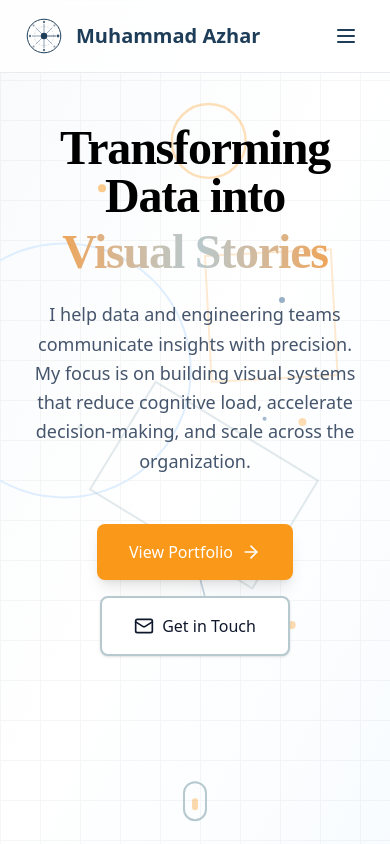
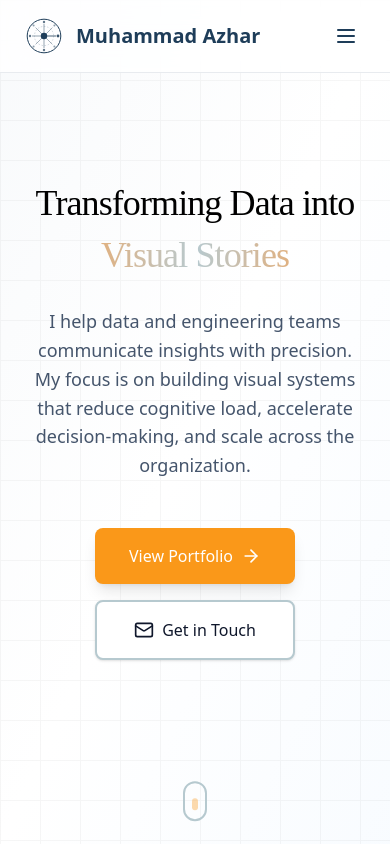
Before and after one commit to imagineazhar/imagineazhar.github.io, a React (Vite) app: page / in a window 390 px wide. Shown: the top 844 px of the page. Built offline with nearby package versions, Linux system fonts and the light colour scheme; a web font is replaced by a local one.

Commit message:
Update files from Figma Make

```diff
--- a/src/app/components/AboutSection.tsx
+++ b/src/app/components/AboutSection.tsx
@@ -29,13 +29,13 @@ export function AboutSection() {
       <div className="max-w-6xl mx-auto px-6">
         {/* Section Header */}
         <div className="max-w-3xl mb-16">
-          <h2 className="text-4xl md:text-5xl mb-6">About</h2>
-          <p className="text-lg text-slate-600 leading-relaxed mb-4">
+          <h2 className="text-3xl sm:text-4xl md:text-5xl mb-6 font-medium leading-[1.2]">About</h2>
+          <p className="text-lg text-slate-600 leading-[1.6] mb-6">
             I'm a data visualization consultant with a passion for transforming complex information
             into clear, compelling visual narratives. With 5+ years of experience,
             I help organizations make better decisions through smart design and clear analysis.
           </p>
-          <p className="text-lg text-slate-600 leading-relaxed">
+          <p className="text-lg text-slate-600 leading-[1.6]">
             My approach combines deep technical expertise with a human-centered design philosophy,
             ensuring every visualization not only looks beautiful but serves a genuine purpose in
             driving understanding and action.
@@ -52,8 +52,8 @@ export function AboutSection() {
               <div className="w-12 h-12 bg-[#DEEEFE] rounded-lg flex items-center justify-center mb-4 group-hover:bg-[#FA9819] transition-colors duration-300">
                 <item.icon className="w-6 h-6 text-[#1E3D59] group-hover:text-white transition-colors duration-300" />
               </div>
-              <h3 className="text-lg mb-2">{item.title}</h3>
-              <p className="text-sm text-slate-600 leading-relaxed">{item.description}</p>
+              <h3 className="text-lg font-medium mb-2 leading-[1.3]">{item.title}</h3>
+              <p className="text-sm text-slate-600 leading-[1.5]">{item.description}</p>
             </div>
           ))}
         </div>
--- a/src/app/components/HeroSection.tsx
+++ b/src/app/components/HeroSection.tsx
@@ -26,205 +26,24 @@ export function HeroSection() {
         }} />
       </motion.div>
 
-      {/* Floating Geometric Shapes */}
-      <div className="absolute inset-0 overflow-hidden pointer-events-none">
-        {/* Large Circle */}
-        <motion.div
-          className="absolute top-1/4 -left-20 w-64 h-64 border-2 border-[#DEEEFE] rounded-full"
-          animate={{
-            y: [0, 40, 0],
-            x: [0, 20, 0],
-            rotate: [0, 90, 0],
-          }}
-          transition={{
-            duration: 20,
-            repeat: Infinity,
-            ease: "easeInOut"
-          }}
-        />
-
-        {/* Medium Square */}
-        <motion.div
-          className="absolute top-1/3 right-10 w-32 h-32 border-2 border-[#FA9819]/20"
-          animate={{
-            y: [0, -30, 0],
-            x: [0, -15, 0],
-            rotate: [0, 180, 0],
-          }}
-          transition={{
-            duration: 15,
-            repeat: Infinity,
-            ease: "easeInOut"
-          }}
-        />
-
-        {/* Small Triangle */}
-        <motion.div
-          className="absolute bottom-1/4 left-1/4 w-24 h-24 border-2 border-[#48749E]/30"
-          style={{
-            clipPath: 'polygon(50% 0%, 0% 100%, 100% 100%)'
-          }}
-          animate={{
-            y: [0, 25, 0],
-            x: [0, 15, 0],
-            rotate: [0, -120, 0],
-          }}
-          transition={{
-            duration: 18,
-            repeat: Infinity,
-            ease: "easeInOut"
-          }}
-        />
-
-        {/* Rectangle */}
-        <motion.div
-          className="absolute bottom-1/3 right-1/4 w-48 h-32 border-2 border-[#B6C9CF]/40"
-          animate={{
-            y: [0, -20, 0],
-            x: [0, 10, 0],
-            rotate: [0, 45, 0],
-          }}
-          transition={{
-            duration: 22,
-            repeat: Infinity,
-            ease: "easeInOut"
-          }}
-        />
-
-        {/* Small Circle Top Right */}
-        <motion.div
-          className="absolute top-20 right-1/3 w-16 h-16 border-2 border-[#FA9819]/30 rounded-full"
-          animate={{
-            y: [0, 30, 0],
-            x: [0, -20, 0],
-            scale: [1, 1.2, 1],
-          }}
-          transition={{
-            duration: 12,
-            repeat: Infinity,
-            ease: "easeInOut"
-          }}
-        />
-      </div>
-
-      {/* Floating Data Points with Motion */}
-      <div className="absolute inset-0 overflow-hidden pointer-events-none">
-        <motion.div
-          className="absolute top-1/4 left-1/4 w-2 h-2 bg-[#FA9819] rounded-full opacity-30"
-          animate={{
-            y: [0, -40, 0],
-            opacity: [0.3, 0.6, 0.3],
-          }}
-          transition={{
-            duration: 4,
-            repeat: Infinity,
-            ease: "easeInOut"
-          }}
-        />
-        <motion.div
-          className="absolute top-1/3 right-1/4 w-1.5 h-1.5 bg-[#48749E] rounded-full opacity-40"
-          animate={{
-            y: [0, 30, 0],
-            x: [0, -15, 0],
-            opacity: [0.4, 0.7, 0.4],
-          }}
-          transition={{
-            duration: 5,
-            repeat: Infinity,
-            ease: "easeInOut",
-            delay: 0.5
-          }}
-        />
-        <motion.div
-          className="absolute bottom-1/3 left-1/3 w-2.5 h-2.5 bg-[#FA9819] rounded-full opacity-25"
-          animate={{
-            y: [0, 35, 0],
-            opacity: [0.25, 0.55, 0.25],
-          }}
-          transition={{
-            duration: 6,
-            repeat: Infinity,
-            ease: "easeInOut",
-            delay: 1
-          }}
-        />
-        <motion.div
-          className="absolute top-1/2 right-1/3 w-1 h-1 bg-[#48749E] rounded-full opacity-40"
-          animate={{
-            x: [0, 25, 0],
-            y: [0, -20, 0],
-            opacity: [0.4, 0.8, 0.4],
-          }}
-          transition={{
-            duration: 4.5,
-            repeat: Infinity,
-            ease: "easeInOut",
-            delay: 1.5
-          }}
-        />
-        <motion.div
-          className="absolute bottom-1/4 right-1/4 w-2 h-2 bg-[#FA9819] rounded-full opacity-30"
-          animate={{
-            y: [0, -30, 0],
-            x: [0, 20, 0],
-            opacity: [0.3, 0.65, 0.3],
-          }}
-          transition={{
-            duration: 5.5,
-            repeat: Infinity,
-            ease: "easeInOut",
-            delay: 2
-          }}
-        />
-
-        {/* Additional floating dots */}
-        <motion.div
-          className="absolute top-1/2 left-1/5 w-1.5 h-1.5 bg-[#B6C9CF] rounded-full opacity-35"
-          animate={{
-            y: [0, 40, 0],
-            opacity: [0.35, 0.7, 0.35],
-          }}
-          transition={{
-            duration: 7,
-            repeat: Infinity,
-            ease: "easeInOut",
-            delay: 0.3
-          }}
-        />
-        <motion.div
-          className="absolute bottom-1/2 right-1/5 w-2 h-2 bg-[#FA9819] rounded-full opacity-28"
-          animate={{
-            x: [0, -35, 0],
-            y: [0, 25, 0],
-            opacity: [0.28, 0.58, 0.28],
-          }}
-          transition={{
-            duration: 6.5,
-            repeat: Infinity,
-            ease: "easeInOut",
-            delay: 1.2
-          }}
-        />
-      </div>
-
       {/* Main Content */}
-      <div className="relative z-10 max-w-6xl mx-auto px-6 py-20 text-center">
+      <div className="relative z-10 max-w-5xl mx-auto px-6 py-20 text-center">
         {/* Headline */}
         <motion.h1
-          className="text-5xl md:text-7xl font-bold mb-6 tracking-tight"
+          className="text-4xl sm:text-5xl md:text-6xl lg:text-7xl mb-8 tracking-tight leading-[1.1] font-medium"
           initial={{ opacity: 0, y: 20 }}
           animate={{ opacity: 1, y: 0 }}
           transition={{ duration: 0.8, delay: 0.2, ease: "easeOut" }}
         >
           Transforming Data into
-          <span className="block mt-2 bg-gradient-to-r from-[#FA9819] via-[#B6C9CF] to-[#FA9819] bg-clip-text text-transparent">
+          <span className="block mt-3 bg-gradient-to-r from-[#FA9819] via-[#B6C9CF] to-[#FA9819] bg-clip-text text-transparent">
             Visual Stories
           </span>
         </motion.h1>
 
         {/* Subheadline */}
         <motion.p
-          className="text-lg md:text-xl text-slate-600 max-w-2xl mx-auto mb-12 leading-relaxed"
+          className="text-lg sm:text-xl md:text-2xl text-slate-600 max-w-3xl mx-auto mb-12 leading-[1.6]"
           initial={{ opacity: 0, y: 20 }}
           animate={{ opacity: 1, y: 0 }}
           transition={{ duration: 0.8, delay: 0.4, ease: "easeOut" }}
@@ -235,13 +54,13 @@ export function HeroSection() {
 
         {/* CTA Buttons */}
         <motion.div
-          className="flex flex-col sm:flex-row gap-4 justify-center items-center mb-16"
+          className="flex flex-col sm:flex-row gap-4 justify-center items-center"
           initial={{ opacity: 0, y: 20 }}
           animate={{ opacity: 1, y: 0 }}
           transition={{ duration: 0.8, delay: 0.6, ease: "easeOut" }}
         >
           <motion.button
-            className="group px-8 py-4 bg-[#FA9819] text-white rounded-lg hover:bg-[#e8890f] transition-all duration-300 flex items-center gap-2 shadow-lg hover:shadow-xl"
+            className="group px-8 py-4 bg-[#FA9819] text-white text-base font-medium rounded-lg hover:bg-[#e8890f] transition-all duration-300 flex items-center justify-center gap-2 shadow-lg hover:shadow-xl min-w-[200px]"
             whileHover={{ scale: 1.05 }}
             whileTap={{ scale: 0.95 }}
           >
@@ -249,7 +68,7 @@ export function HeroSection() {
             <ArrowRight className="w-5 h-5 group-hover:translate-x-1 transition-transform" />
           </motion.button>
           <motion.button
-            className="px-8 py-4 bg-white text-slate-900 border-2 border-[#B6C9CF] rounded-lg hover:border-[#FA9819] transition-all duration-300 flex items-center gap-2 shadow-sm hover:shadow-md"
+            className="px-8 py-4 bg-white text-slate-900 text-base font-medium border-2 border-[#B6C9CF] rounded-lg hover:border-[#FA9819] transition-all duration-300 flex items-center justify-center gap-2 shadow-sm hover:shadow-md min-w-[200px]"
             whileHover={{ scale: 1.05 }}
             whileTap={{ scale: 0.95 }}
           >
--- a/src/styles/theme.css
+++ b/src/styles/theme.css
@@ -4,6 +4,32 @@
   --font-size: 16px;
   --font-primary: 'Rethink Sans', system-ui, -apple-system, sans-serif;
   --font-secondary: 'Hedvig Letters Serif', serif;
+
+  /* Typography Scale */
+  --text-xs: 0.75rem;      /* 12px */
+  --text-sm: 0.875rem;     /* 14px */
+  --text-base: 1rem;       /* 16px */
+  --text-lg: 1.125rem;     /* 18px */
+  --text-xl: 1.25rem;      /* 20px */
+  --text-2xl: 1.5rem;      /* 24px */
+  --text-3xl: 1.875rem;    /* 30px */
+  --text-4xl: 2.25rem;     /* 36px */
+  --text-5xl: 3rem;        /* 48px */
+  --text-6xl: 3.75rem;     /* 60px */
+  --text-7xl: 4.5rem;      /* 72px */
+
+  /* Line Heights */
+  --leading-tight: 1.1;
+  --leading-snug: 1.3;
+  --leading-normal: 1.5;
+  --leading-relaxed: 1.6;
+  --leading-loose: 1.75;
+
+  /* Font Weights */
+  --font-weight-normal: 400;
+  --font-weight-medium: 500;
+  --font-weight-semibold: 600;
+  --font-weight-bold: 700;
 
   /* Primary Color Palette */
   --color-orange: #FA9819;
@@ -32,8 +58,6 @@
   --input: transparent;
   --input-background: #f3f3f5;
   --switch-background: #B6C9CF;
-  --font-weight-medium: 500;
-  --font-weight-normal: 400;
   --ring: #FA9819;
   --chart-1: #FA9819;
   --chart-2: #B6C9CF;
@@ -71,8 +95,6 @@
   --border: oklch(0.269 0 0);
   --input: oklch(0.269 0 0);
   --ring: oklch(0.439 0 0);
-  --font-weight-medium: 500;
-  --font-weight-normal: 400;
   --chart-1: oklch(0.488 0.243 264.376);
   --chart-2: oklch(0.696 0.17 162.48);
   --chart-3: oklch(0.769 0.188 70.08);
```
Also changed, not shown: src/app/components/Footer.tsx (+6 -6 lines), src/app/components/SelectedWork.tsx (+26 -17 lines), src/app/components/WritingSection.tsx (+7 -7 lines).
